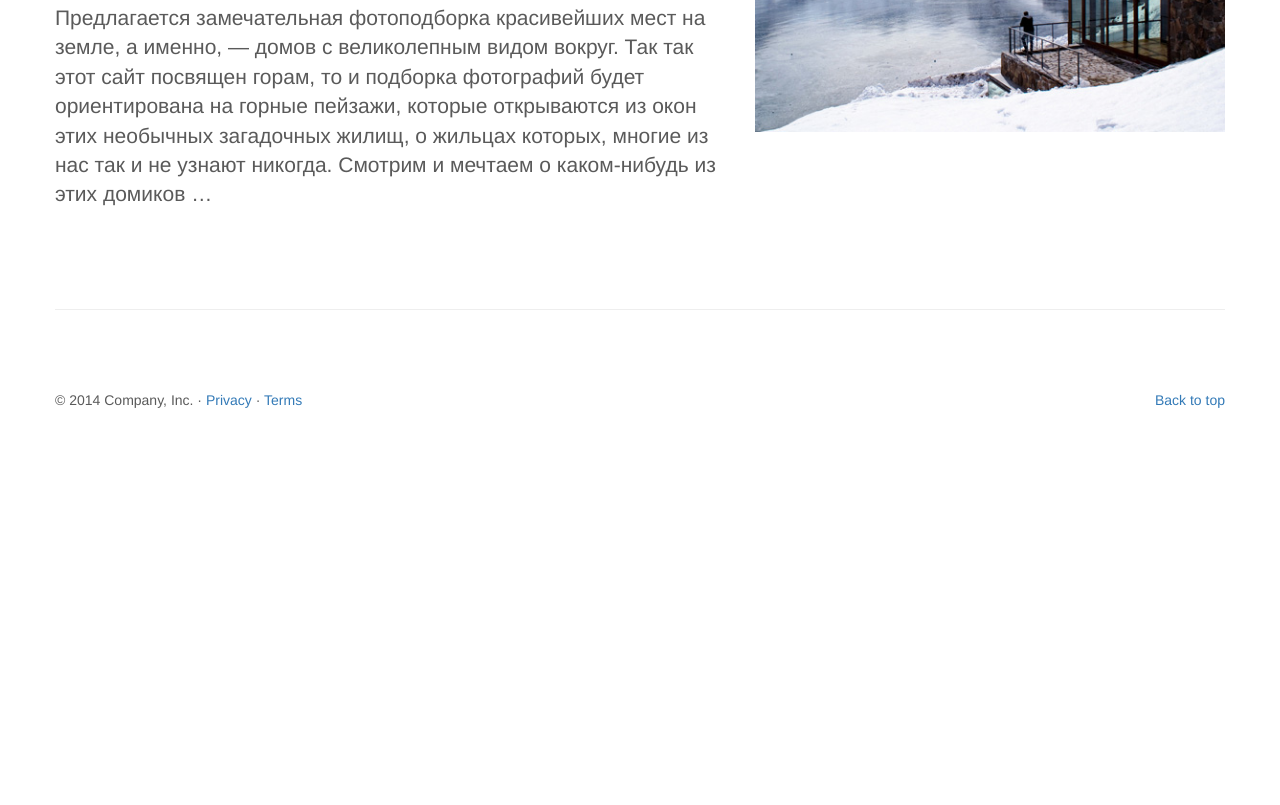
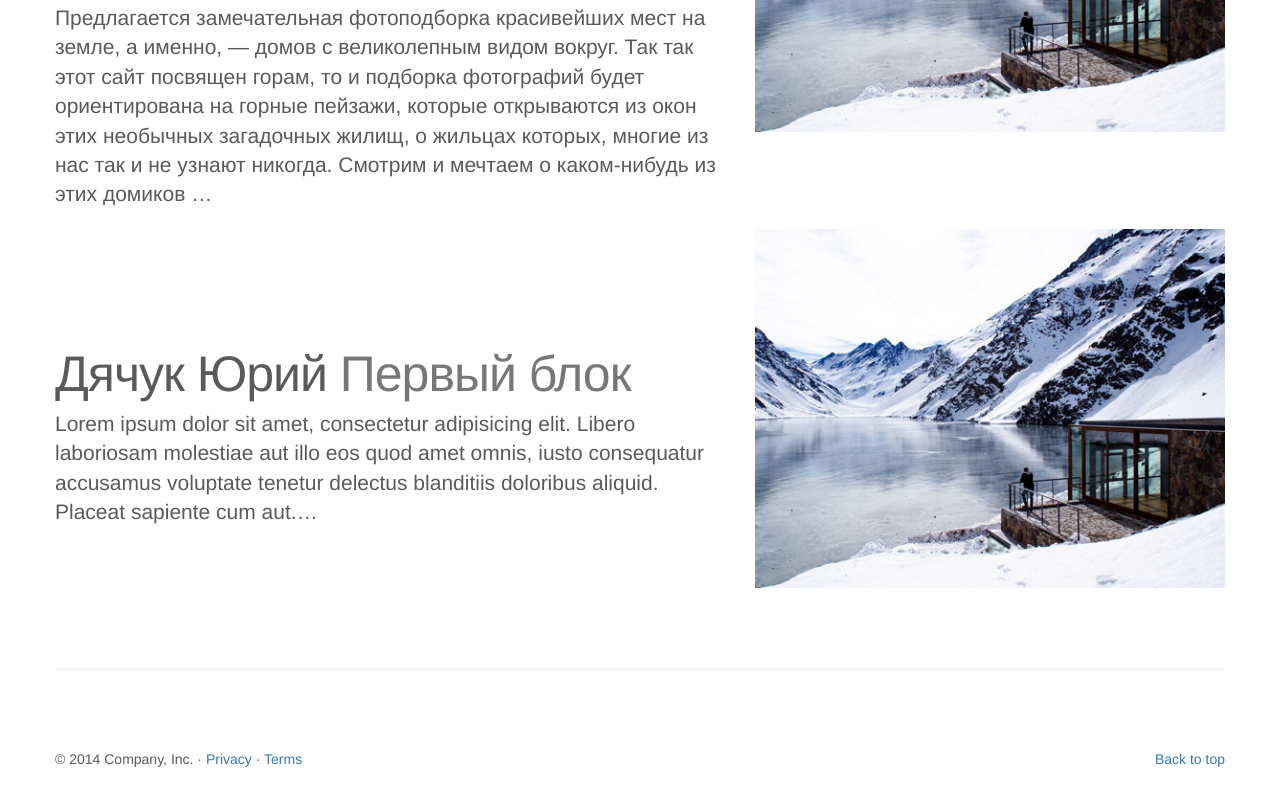
Before and after one commit to santa709/Kawork2, a plain HTML site: page Домашняя работа/index.html in a window 1280 px wide. Shown: the part 1325-2130 px from the top of the page. Before the commit the page ends 1785 px from the top, so only its background shows below. Drawn offline with nearby package versions, Linux system fonts and the light colour scheme; a script that the page names is missing; files whose address does not match are found by name.

Commit message:
Update index.html
Изминение 2

```diff
--- a/Домашняя работа/index.html
+++ b/Домашняя работа/index.html
@@ -145,6 +145,18 @@
         </div>
       </div>
 
+
+                <!-- Второй блок Дячук Ю. -->
+    <div class="row featurette">
+        <div class="col-md-7">
+          <h2 class="featurette-heading">Дячук Юрий <span class="text-muted">Первый блок</span></h2>
+          <p class="lead">Lorem ipsum dolor sit amet, consectetur adipisicing elit. Libero laboriosam molestiae aut illo eos quod amet omnis, iusto consequatur accusamus voluptate tenetur delectus blanditiis doloribus aliquid. Placeat sapiente cum aut.…</p>
+        </div>
+        <div class="col-md-5 wow flipInX" data-wow-offset="500">
+          <img class="featurette-image img-responsive" data-src="holder.js/500x500/auto" alt="500x500" src="img/dom.jpg">
+        </div>
+      </div>
+
       <hr class="featurette-divider">
 
 
```
